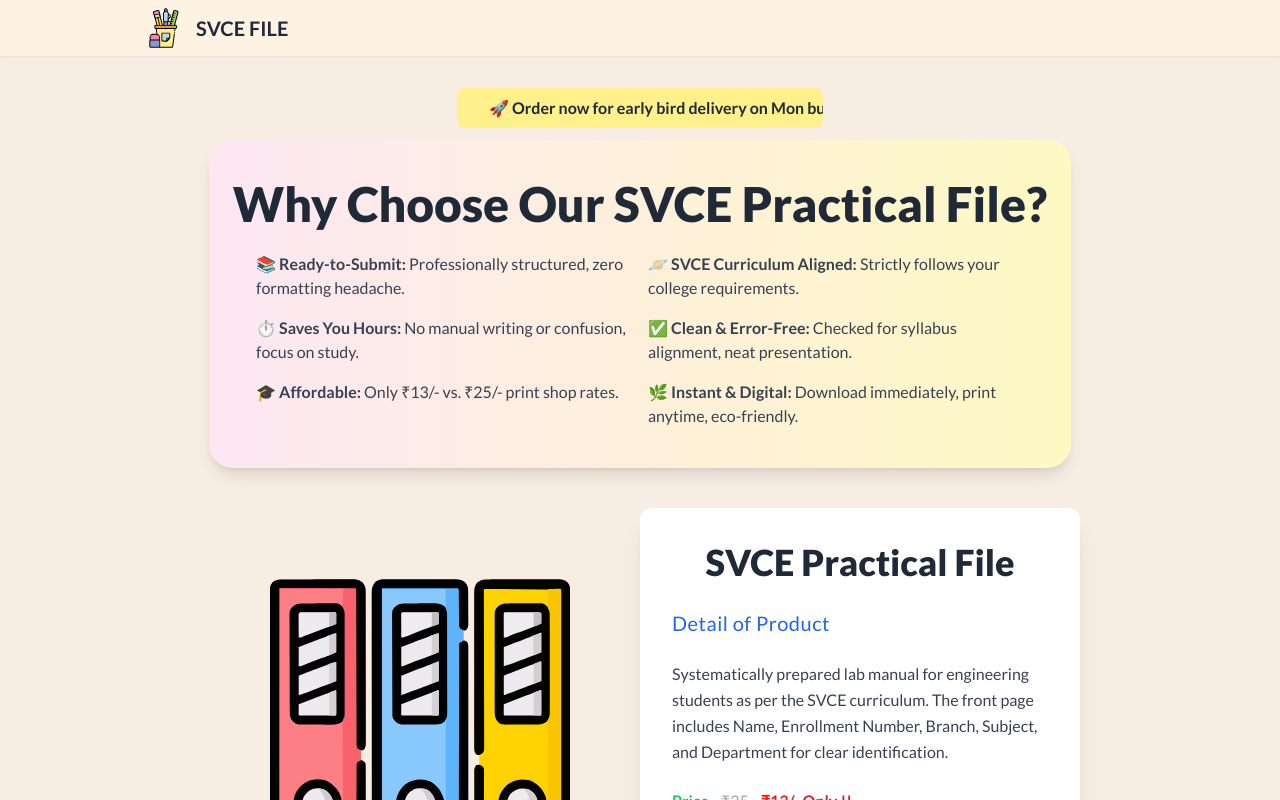
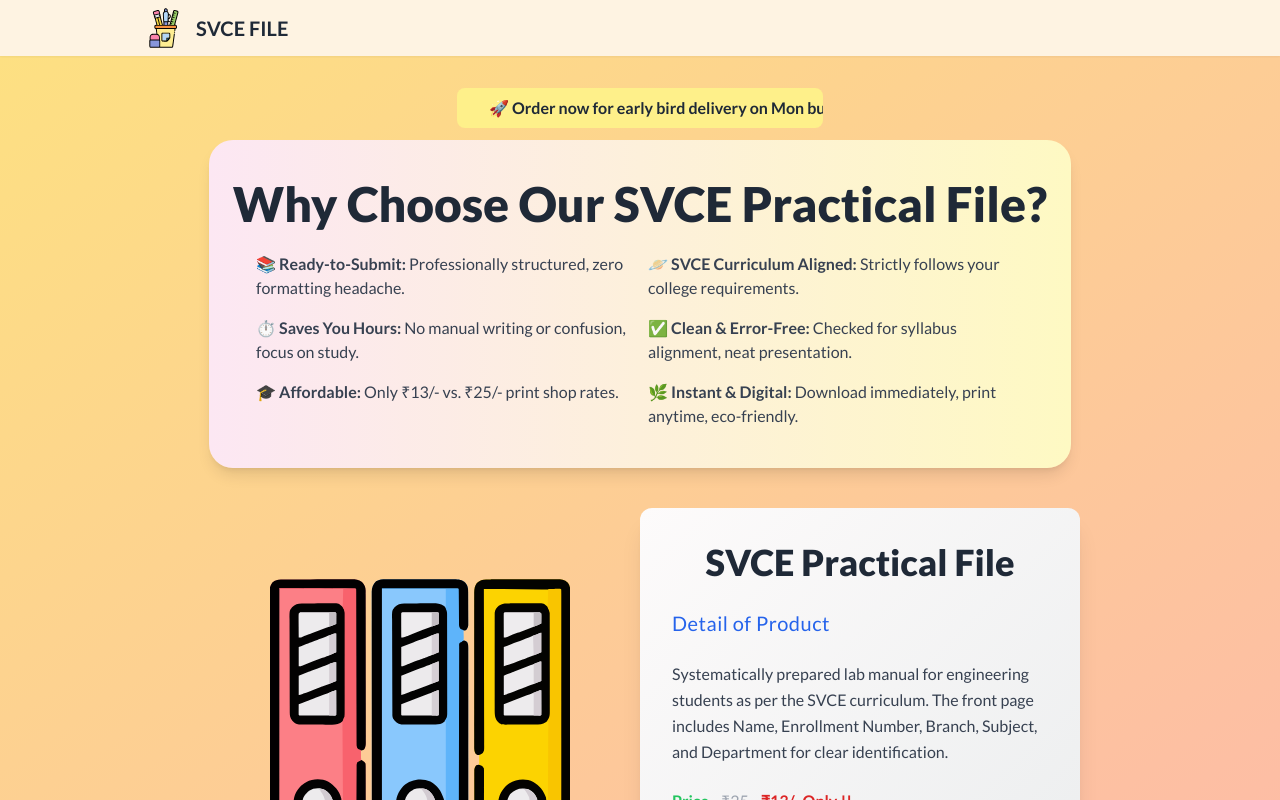
Before and after one commit to abhirajjaiswal010/file-project, a React (Vite) app in the folder frontend/: page / in a window 1280 px wide. Built offline with nearby package versions, Linux system fonts and the light colour scheme; a web font is replaced by a local one.

Commit message:
frontend  changes

```diff
--- a/frontend/src/index.css
+++ b/frontend/src/index.css
@@ -13,6 +13,7 @@ input::-webkit-inner-spin-button {
 html, body {
   overflow-x: hidden;
   font-family: lato;
+
 }
 @keyframes marquee {
   0% {
--- a/frontend/src/pages/home.jsx
+++ b/frontend/src/pages/home.jsx
@@ -11,25 +11,11 @@ export const Home = () => {
   const navigate = useNavigate();
 
   return (
-    <div className="relative w-screen min-h-screen overflow-hidden bg-[#f7ede2] flex flex-col items-center justify-center px-4 md:px-8 py-8">
+    <div className="relative w-screen min-h-screen overflow-hidden bg-gradient-to-br from-[#fde082] to-[#fdbaa8] flex flex-col items-center justify-center px-4 md:px-8 py-8">
       <Header />
 
       {/* Background Waves */}
-      <div className="absolute inset-0 -z-10 w-full h-full">
-        <Waves
-          lineColor="#E8988A"
-          backgroundColor="rgba(255, 255, 255, 0.2)"
-          waveSpeedX={0.02}
-          waveSpeedY={0.01}
-          waveAmpX={40}
-          waveAmpY={20}
-          friction={0.9}
-          tension={0.01}
-          maxCursorMove={120}
-          xGap={12}
-          yGap={36}
-        />
-      </div>
+
 
       {/* Main Content */}
       <div className="grid grid-cols-1 md:grid-cols-2  items-center max-w-[55rem] w-full mt-10">
@@ -52,7 +38,7 @@ export const Home = () => {
         </div>
 
         {/* Details Section */}
-        <div className="space-y-6 bg-white p-8 rounded-xl shadow-xl max-w-md mx-auto z-10">
+        <div className="space-y-6 bg-gradient-to-br from-[#fdfbfb] to-[#ebedee] p-8 rounded-xl shadow-xl max-w-md mx-auto z-10">
           <h1 className="text-4xl font-extrabold text-gray-800 leading-tight text-center">
             SVCE Practical File
           </h1>
--- a/frontend/src/pages/orderDetail.jsx
+++ b/frontend/src/pages/orderDetail.jsx
@@ -4,8 +4,8 @@ import { OrderSummary } from "../components/orderSummary";
 import toast from "react-hot-toast";
 
 export const OrderDetail = () => {
-  // Fixed price per unit set by admin
-  const pricePerUnit = 13; // e.g., ₹100 per unit fixed
+  // Fixed price per unit set by admin in ₹
+  const pricePerUnit = 13; // ₹13 per unit
 
   const [formdata, setFormData] = useState({
     name: "",
@@ -34,25 +34,29 @@ export const OrderDetail = () => {
       !formdata.year ||
       !formdata.quantity
     ) {
-      toast.error("Please fill all fields.", {
-        duration: 1000,
-      });
-
+      toast.error("Please fill all fields.", { duration: 1000 });
       return;
     }
 
     if (Number(formdata.quantity) > 5) {
-      toast.error("Quantity must be less than 6", {
-        duration: 1000,
-      });
+      toast.error("Quantity must be less than 6", { duration: 1000 });
       return;
     }
 
     setSubmitted(true);
-    toast.success("Form Fill Successfully")
+    toast.success("Form filled successfully");
   };
 
-  const totalPrice = Number(formdata.quantity) * pricePerUnit;
+  const quantity = Number(formdata.quantity) || 0;
+
+  // Core Razorpay fee + GST calculation
+  const baseAmount = quantity * pricePerUnit * 100; // in paise
+  const platformFee = baseAmount * 0.02; // 2%
+  const gst = platformFee * 0.18; // 18% on platform fee
+  const finalAmount = baseAmount + platformFee + gst; // in paise
+
+  // Convert to ₹ with 2 decimals for display
+  const finalAmountInRupees = (finalAmount / 100).toFixed(2);
 
   return (
     <>
@@ -61,12 +65,11 @@ export const OrderDetail = () => {
           formData={formdata}
           onInputChange={handleInputData}
           onSubmit={handleSubmitbtn}
-          // send to form to show price info (optional)
         />
       ) : (
         <OrderSummary
           price={pricePerUnit}
-          total={totalPrice}
+          total={finalAmountInRupees} // pass the final amount including fees
           formData={formdata}
           setSubmitted={setSubmitted}
         />
```
